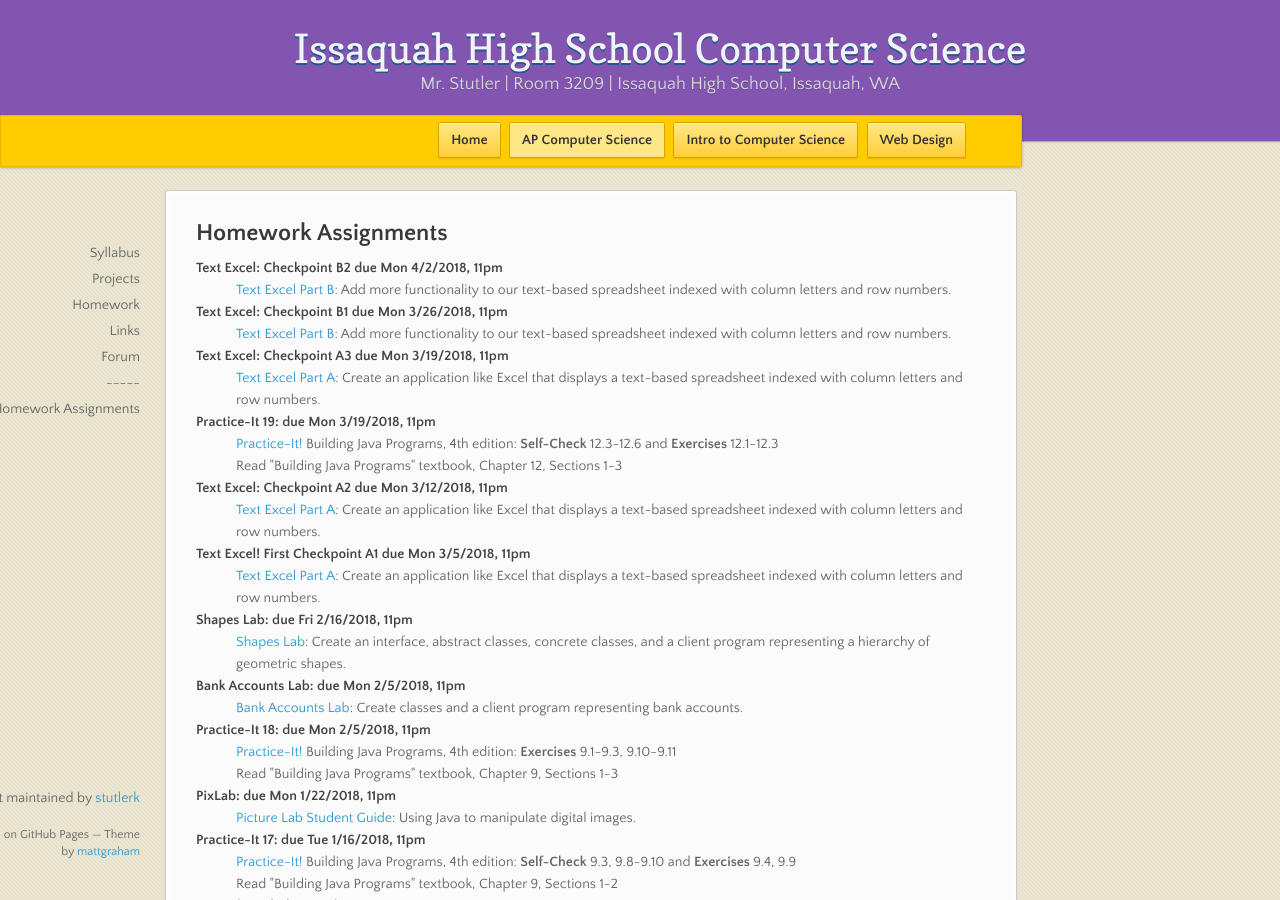
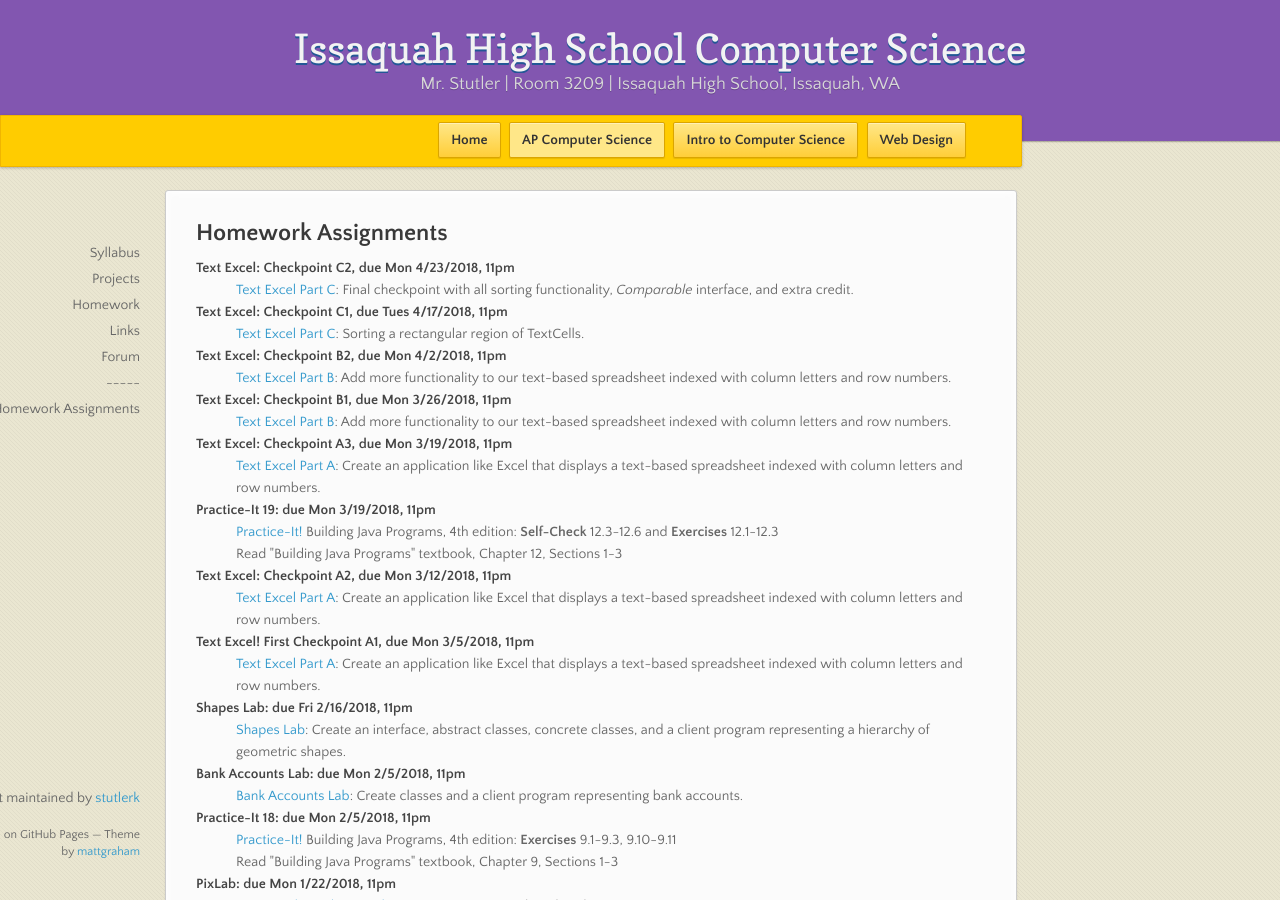
Before and after one commit to stutlerk/ihs-website, a Jekyll site: the page built from _apcs/homework.html, in a window 1280 px wide and 900 px high. Built offline with Jekyll 4.4.1, drawn with Linux system fonts in a browser that asks for light colours; nearby versions of some CDN libraries.

Commit message:
Update homework.html

```diff
--- a/_apcs/homework.html
+++ b/_apcs/homework.html
@@ -6,23 +6,29 @@ layout: course
 <section>
 <h2>Homework Assignments</h2>
   <dl>
-    <dt>Text Excel: Checkpoint B2 due Mon 4/2/2018, 11pm</dt>
+    <dt>Text Excel: Checkpoint C2, due Mon 4/23/2018, 11pm</dt>
+    <dd><a href="https://issaquahwednet-my.sharepoint.com/:w:/g/personal/stutlerk_issaquah_wednet_edu/EZaU1t0SdSBHrDj7HSotzLcBegRu4FlnqsIqR1-It_IHgg?e=TxB0Y2" target="_blank">Text Excel Part C</a>: Final checkpoint with all sorting functionality, <i>Comparable</i> interface, and extra credit.</dd>
+
+    <dt>Text Excel: Checkpoint C1, due Tues 4/17/2018, 11pm</dt>
+    <dd><a href="https://issaquahwednet-my.sharepoint.com/:w:/g/personal/stutlerk_issaquah_wednet_edu/EZaU1t0SdSBHrDj7HSotzLcBegRu4FlnqsIqR1-It_IHgg?e=TxB0Y2" target="_blank">Text Excel Part C</a>: Sorting a rectangular region of TextCells.</dd>
+
+    <dt>Text Excel: Checkpoint B2, due Mon 4/2/2018, 11pm</dt>
     <dd><a href="https://issaquahwednet-my.sharepoint.com/:w:/g/personal/stutlerk_issaquah_wednet_edu/EcdJJ9U6GBtPheLKdnKSN88BEC_0YSoYsoF3RUNCdB_aog?e=pJYXwR" target="_blank">Text Excel Part B</a>: Add more functionality to our text-based spreadsheet indexed with column letters and row numbers.</dd>
 
-    <dt>Text Excel: Checkpoint B1 due Mon 3/26/2018, 11pm</dt>
+    <dt>Text Excel: Checkpoint B1, due Mon 3/26/2018, 11pm</dt>
     <dd><a href="https://issaquahwednet-my.sharepoint.com/:w:/g/personal/stutlerk_issaquah_wednet_edu/EcdJJ9U6GBtPheLKdnKSN88BEC_0YSoYsoF3RUNCdB_aog?e=pJYXwR" target="_blank">Text Excel Part B</a>: Add more functionality to our text-based spreadsheet indexed with column letters and row numbers.</dd>
 
-    <dt>Text Excel: Checkpoint A3 due Mon 3/19/2018, 11pm</dt>
+    <dt>Text Excel: Checkpoint A3, due Mon 3/19/2018, 11pm</dt>
     <dd><a href="https://issaquahwednet-my.sharepoint.com/:w:/g/personal/stutlerk_issaquah_wednet_edu/EQOW8BFzHIhIsdvXGP-qKDsBbN7BFa-kUCiMeeq9BZbbwg?e=19BVVd" target="_blank">Text Excel Part A</a>: Create an application like Excel that displays a text-based spreadsheet indexed with column letters and row numbers.</dd>
 
     <dt>Practice-It 19: due Mon 3/19/2018, 11pm</dt>
     <dd><a href="https://practiceit.cs.washington.edu/" target="_blank">Practice-It!</a> Building Java Programs, 4th edition: <b>Self-Check</b> 12.3-12.6 and <b>Exercises</b> 12.1-12.3</dd>
     <dd>Read "Building Java Programs" textbook, Chapter 12, Sections 1-3</dd>
 
-    <dt>Text Excel: Checkpoint A2 due Mon 3/12/2018, 11pm</dt>
+    <dt>Text Excel: Checkpoint A2, due Mon 3/12/2018, 11pm</dt>
     <dd><a href="https://issaquahwednet-my.sharepoint.com/:w:/g/personal/stutlerk_issaquah_wednet_edu/EQOW8BFzHIhIsdvXGP-qKDsBbN7BFa-kUCiMeeq9BZbbwg?e=19BVVd" target="_blank">Text Excel Part A</a>: Create an application like Excel that displays a text-based spreadsheet indexed with column letters and row numbers.</dd>
 
-    <dt>Text Excel! First Checkpoint A1 due Mon 3/5/2018, 11pm</dt>
+    <dt>Text Excel! First Checkpoint A1, due Mon 3/5/2018, 11pm</dt>
     <dd><a href="https://issaquahwednet-my.sharepoint.com/:w:/g/personal/stutlerk_issaquah_wednet_edu/EQOW8BFzHIhIsdvXGP-qKDsBbN7BFa-kUCiMeeq9BZbbwg?e=19BVVd" target="_blank">Text Excel Part A</a>: Create an application like Excel that displays a text-based spreadsheet indexed with column letters and row numbers.</dd>
 
     <dt>Shapes Lab: due Fri 2/16/2018, 11pm</dt>
```
